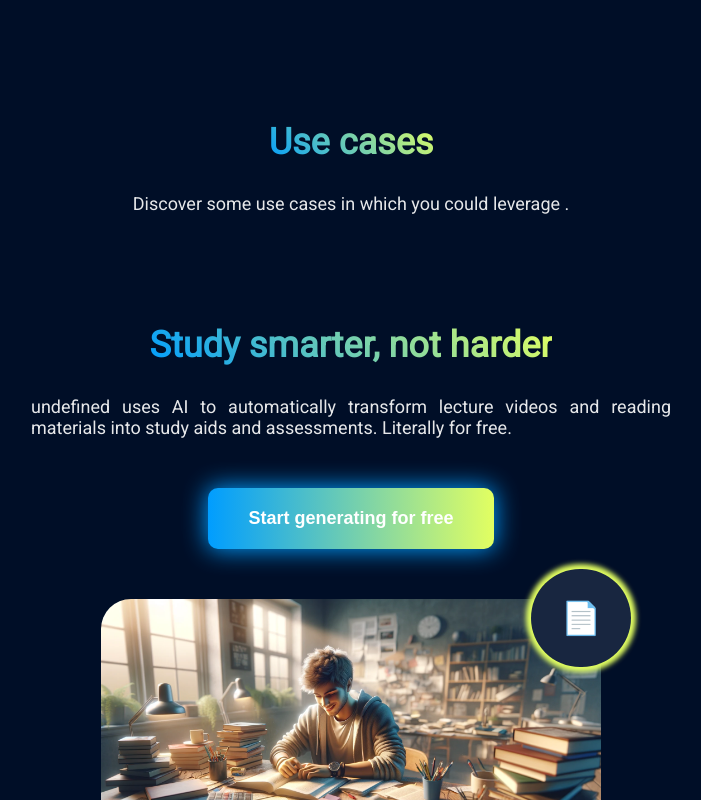
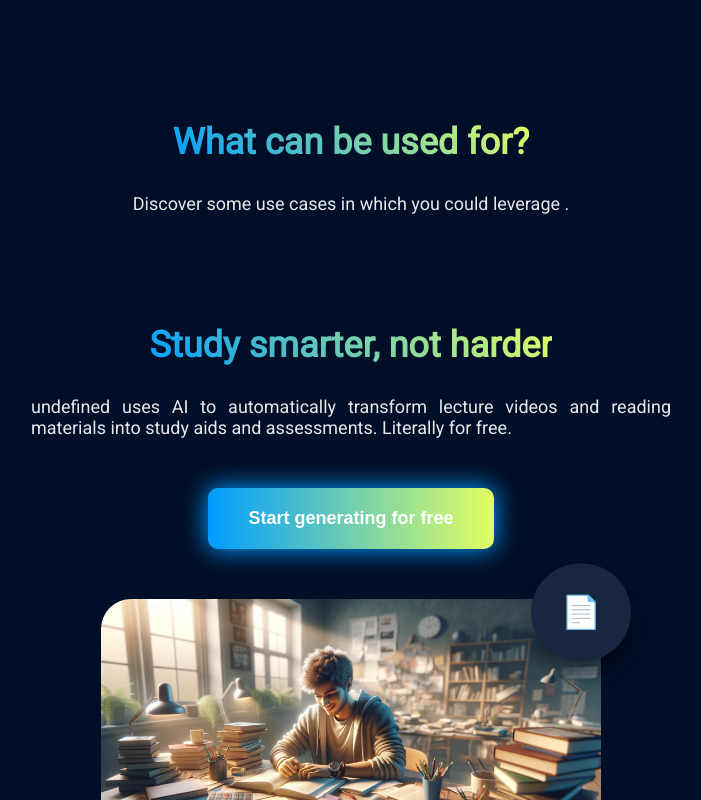
Before and after one commit to Dichiara25/Sola, a Next.js app: page / in a window 1280 px wide. Shown: the part 2640-3440 px from the top of the page, without its empty margins (289-990 px from the left). Built offline with nearby package versions, Linux system fonts and the light colour scheme.

Commit message:
Small landing page enhancements

```diff
--- a/src/app/components/structure/home/Paragraph.module.css
+++ b/src/app/components/structure/home/Paragraph.module.css
@@ -39,6 +39,7 @@
     background-color: var(--light-background-color);
     border-radius: 100px;
     box-shadow: 0 0 5px 5px var(--second-color);
+    animation: float 3s ease-in-out infinite;
 }
 
 @media screen and (max-width: 1500px)  {
@@ -54,3 +55,18 @@
         text-align: justify;
     }
 }
+
+@keyframes float {
+	0% {
+		box-shadow: 0 5px 15px 0px rgba(0,0,0,0.6);
+		transform: translatey(0px);
+	}
+	50% {
+		box-shadow: 0 25px 15px 0px rgba(0,0,0,0.2);
+		transform: translatey(-10px);
+	}
+	100% {
+		box-shadow: 0 5px 15px 0px rgba(0,0,0,0.6);
+		transform: translatey(0px);
+	}
+}
--- a/src/app/components/structure/home/Paragraph.tsx
+++ b/src/app/components/structure/home/Paragraph.tsx
@@ -1,16 +1,19 @@
 import Image from 'next/image'
 import paragraphStyles from './Paragraph.module.css'
 import bodyStyles from "../Body.module.css"
+import ScrollAppear from '../../ScrollAppear'
 
 function Illustration(props: {image: any, alt: string, quote: string, reverse: boolean, icon: string}) {
     return <div className={paragraphStyles.illustration}>
         <Image src={props.image} width={500} alt={props.alt} />
+        <ScrollAppear>
             <div
                 style={props.reverse ? {right: "-30px"} : {left: "-30px"}}
                 className={paragraphStyles.quote}
             >
                 {props.quote}
             </div>
+        </ScrollAppear>
         <div
             style={props.reverse ? {left: "-30px"} : {right: "-30px"}}
             className={paragraphStyles.icon}
--- a/src/app/components/structure/home/UseCases.tsx
+++ b/src/app/components/structure/home/UseCases.tsx
@@ -59,7 +59,7 @@ export default function UseCases() {
     ]
 
     return <div className={styles.main}>
-        <h1>Use cases</h1>
+        <h1>What can {process.env.NEXT_PUBLIC_APP_NAME} be used for?</h1>
         <div className={styles.subtitle}>Discover some use cases in which you could leverage {process.env.NEXT_PUBLIC_APP_NAME}.</div>
         {
             useCases
```
Also changed, not shown: src/app/components/structure/home/UseCases.module.css (deleted). Lines whose indentation alone changed are shown as unchanged.
